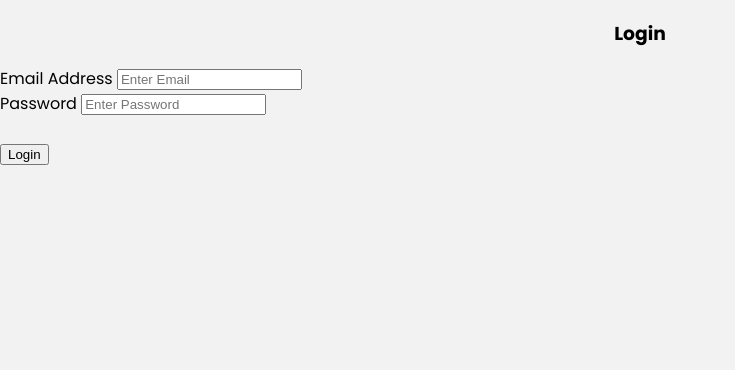
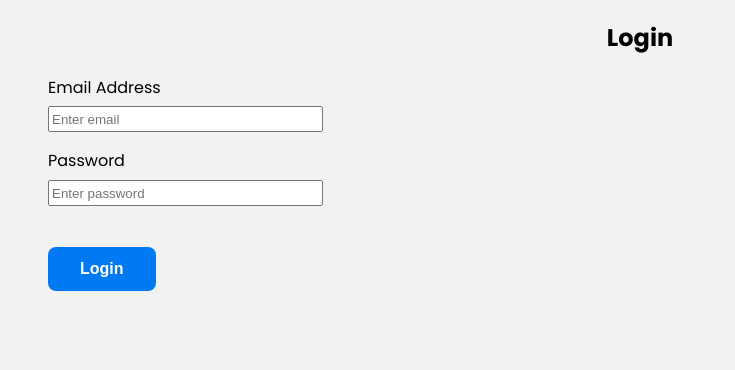
Before and after one commit to tenbuschn02/IU_Project, a Flask app: page /login in a window 1280 px wide. Shown: the part 61-431 px from the top of the page, without its empty margins (0-735 px from the left). Run offline with Flask 2, Linux system fonts and the light colour scheme; some libraries are stand-ins or nearby versions.

Commit message:
Basic layout completed

```diff
--- a/website/static/index.js
+++ b/website/static/index.js
@@ -6,3 +6,22 @@ function deleteNote(noteId) {
     window.location.href = "/";
   });
 }
+
+function showMenu() {
+  console.log('test')
+  const mobileBtn = document.getElementById('mobile-cta')
+        nav = document.querySelector('nav');
+        movileBtnExit = document.getElementById('mobile-exit');
+
+      mobileBtn.addEventListener('click', () => {
+        nav.classList.add('menu-btn');
+      })
+
+      movileBtnExit.addEventListener('click', () => {
+        nav.classList.remove('menu-btn');
+      })
+}
+
+function closeMessage(flash) {
+  $(flash).parent().remove()
+}
--- a/website/static/styles/main.css
+++ b/website/static/styles/main.css
@@ -68,7 +68,17 @@ nav a:hover {
   cursor: pointer;
 }
 
-@media only screen and (min-width: 768px) {
+.errorMessage {
+  background: #ffad99;
+  padding: 0.5em 0 0.5em 1.5em;
+}
+
+.successMessage {
+  background: #ccffcc;
+  padding: 0.5em 0 0.5em 1.5em;
+}
+
+@media only screen and (min-width: 750px) {
   .mobile-menu, .mobile-menu-exit {
     display: none;
   }
@@ -113,4 +123,70 @@ nav a:hover {
     background: var(--primary-color);
     color: white;
   }
+}
+.form-group {
+  margin: 1em 0 1em 3em;
+}
+.form-group label {
+  display: block;
+}
+.form-group .input {
+  margin-top: 0.5em;
+  height: 1.5em;
+  width: 20em;
+}
+.form-group .btn-primary {
+  background-color: var(--primary-color);
+  color: white;
+  font-weight: bold;
+  font-size: 1em;
+  border: none;
+  margin-bottom: 5em;
+  border-radius: 0.5em;
+  display: inline-block;
+  padding: 0.8em 2em;
+  width: unset;
+  cursor: pointer;
+  margin-left: 3em;
+}
+.form-group .btn-primary:hover {
+  color: white;
+  background: grey;
+}
+.form-group .btn-primary {
+  background-color: var(--primary-color);
+  color: white;
+  font-weight: bold;
+  font-size: 1em;
+  border: none;
+  margin-bottom: 5em;
+  border-radius: 0.5em;
+  display: inline-block;
+  padding: 0.8em 2em;
+  width: unset;
+  cursor: pointer;
+  margin-left: 3em;
+}
+.form-group .btn-primary:hover {
+  color: white;
+  background: grey;
+}
+
+.btn-primary {
+  background-color: var(--primary-color);
+  color: white;
+  font-weight: bold;
+  font-size: 1em;
+  border: none;
+  margin-bottom: 5em;
+  border-radius: 0.5em;
+  display: inline-block;
+  padding: 0.8em 2em;
+  width: unset;
+  cursor: pointer;
+  margin-left: 3em;
+}
+.btn-primary:hover {
+  color: white;
+  background: grey;
 }/*# sourceMappingURL=main.css.map */
--- a/website/templates/login.html
+++ b/website/templates/login.html
@@ -1,15 +1,26 @@
-{% extends "base.html" %} {% block title %}Login{% endblock %}
-
-{% block content %}
+{% extends "base.html" %} {% block title %}Login{% endblock %} {% block content
+	%}
 	<form method="POST">
-	<h3 align="center"> Login</h3>
-	<div class=form-group">
+	  <h2 align="center">Login</h2>
+	  <div class="form-group">
 		<label for="email">Email Address</label>
-		<input type="email" class="form-control" id="email" name="email" placeholder="Enter Email"/>
+		<input class="input"
+		  type="email"
+		  class="form-control"
+		  id="email"
+		  name="email"
+		  placeholder="Enter email"
+		/>
 	  </div>
-	<div class=form-group">
+	  <div class="form-group">
 		<label for="password">Password</label>
-		<input type="password" class="form-control" id="password" name="password" placeholder="Enter Password"/>
+		<input class="input"
+		  type="password"
+		  class="form-control"
+		  id="password"
+		  name="password"
+		  placeholder="Enter password"
+		/>
 	  </div>
 	  <br />
 	  <button type="submit" class="btn btn-primary">Login</button>
```
Also changed, not shown: website/templates/base.html (+16 -25 lines), website/database.db, 1 other file. Lines whose indentation alone changed are shown as unchanged.
